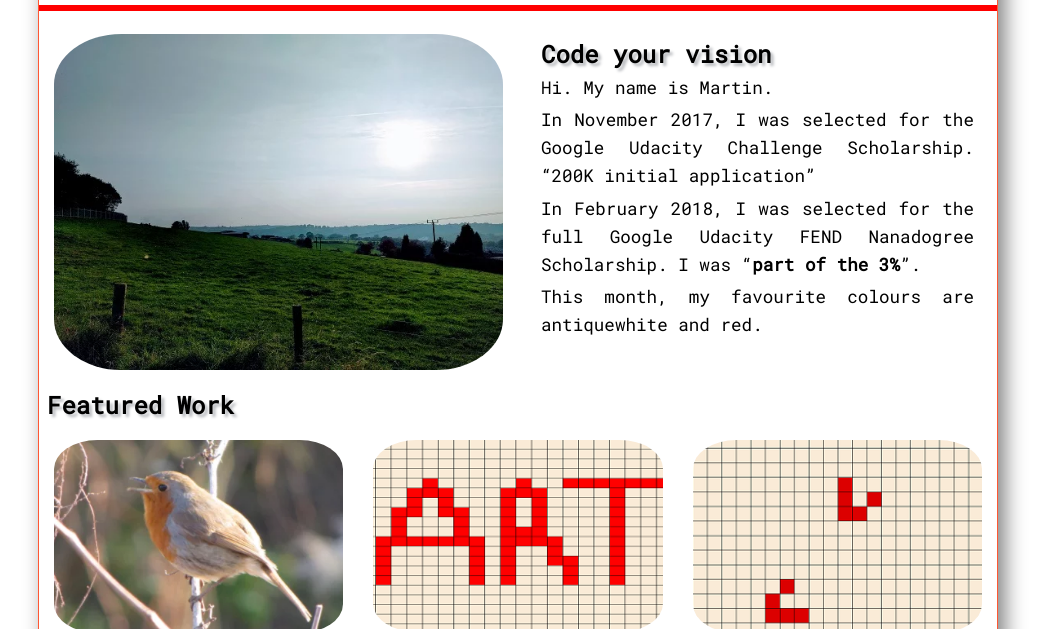
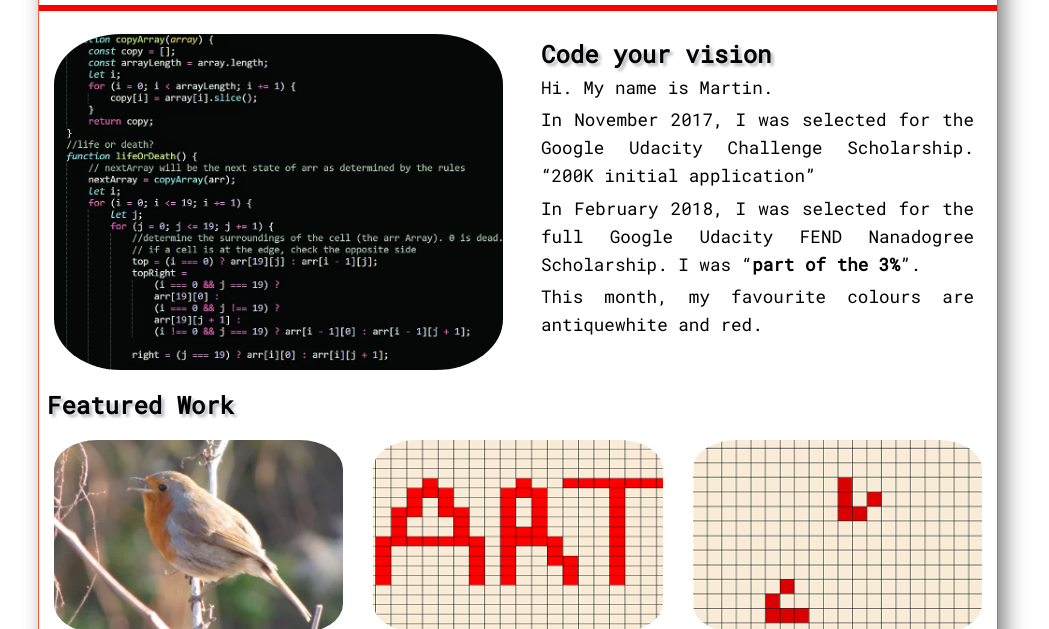
Before and after one commit to MagicMart/martin-tudor-portfolio2, a plain HTML site: page index.html in a window 1280 px wide. Shown: the part 146-775 px from the top of the page, without its empty margins (122-1171 px from the left). Drawn offline with Linux system fonts and the light colour scheme.

Commit message:
Change the main image to code.webp(or png)

```diff
--- a/index.html
+++ b/index.html
@@ -28,8 +28,8 @@
             <!-- introduce myself here -->
             <div class="row">
                 <picture class="col-6 article-img container-padding">
-                    <source srcset="imgs/greenfield-550w.webp" type="image/webp">
-                    <img src="imgs/greenfield-550w.jpg" class="row" alt="A green field with hazy sun">
+                    <source srcset="imgs/code.webp" type="image/webp">
+                    <img src="imgs/code.png" class="row" alt="A green field with hazy sun">
                 </picture>
                 <article class="col-6 article-text container-padding">
                     <h2>Code your vision</h2>
```
